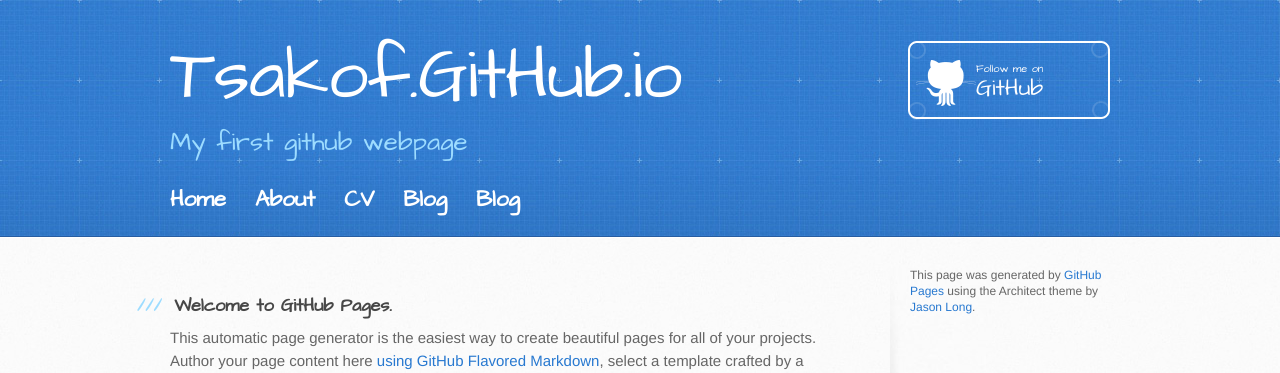
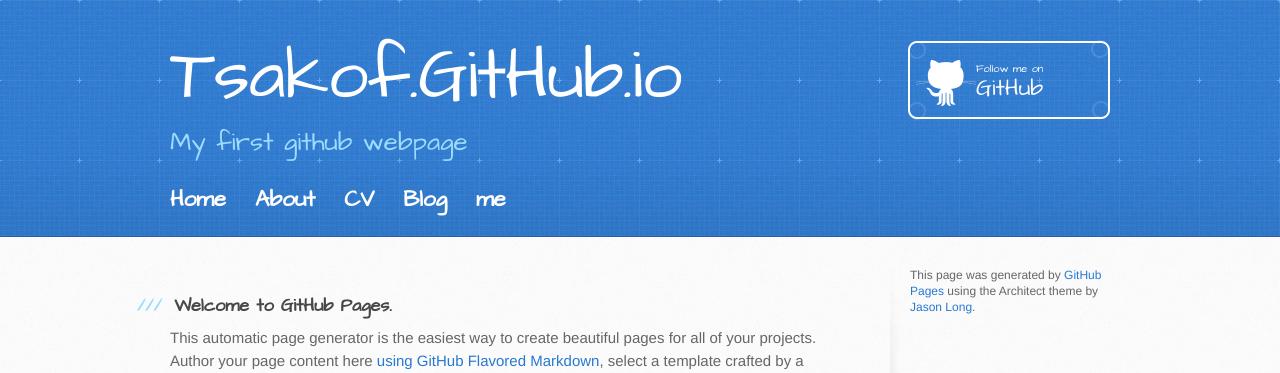
Before and after one commit to tsakof/tsakof.github.io, a Jekyll site: the page index.html, which Jekyll copies as it is, in a window 1280 px wide. Shown: the top 373 px of the page. Built offline with Jekyll 4.4.1, drawn with Linux system fonts in a browser that asks for light colours.

Commit message:
Update index.html

```diff
--- a/index.html
+++ b/index.html
@@ -26,9 +26,9 @@
 	    		<ul>
 	        		<li><a href="/">Home</a></li>
 		        	<li><a href="/about">About</a></li>
-	        		<li><a href="/cv">CV</a></li>
+	        		<li><a href="/CV">CV</a></li>
 	        		<li><a href="/blog">Blog</a></li>
-	        		<li><a href="/me">Blog</a></li>
+	        		<li><a href="/me">me</a></li>
 	    		</ul>
 			</nav>
       </div>
```
